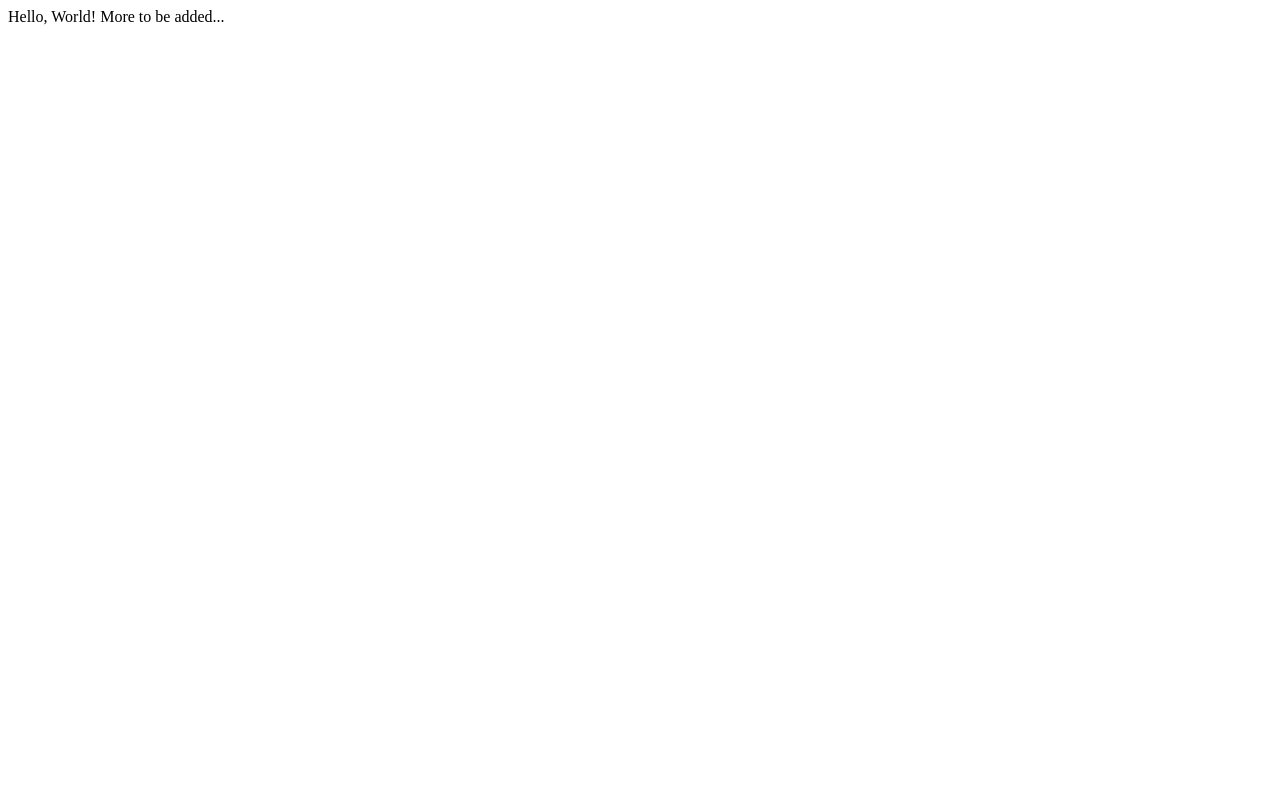
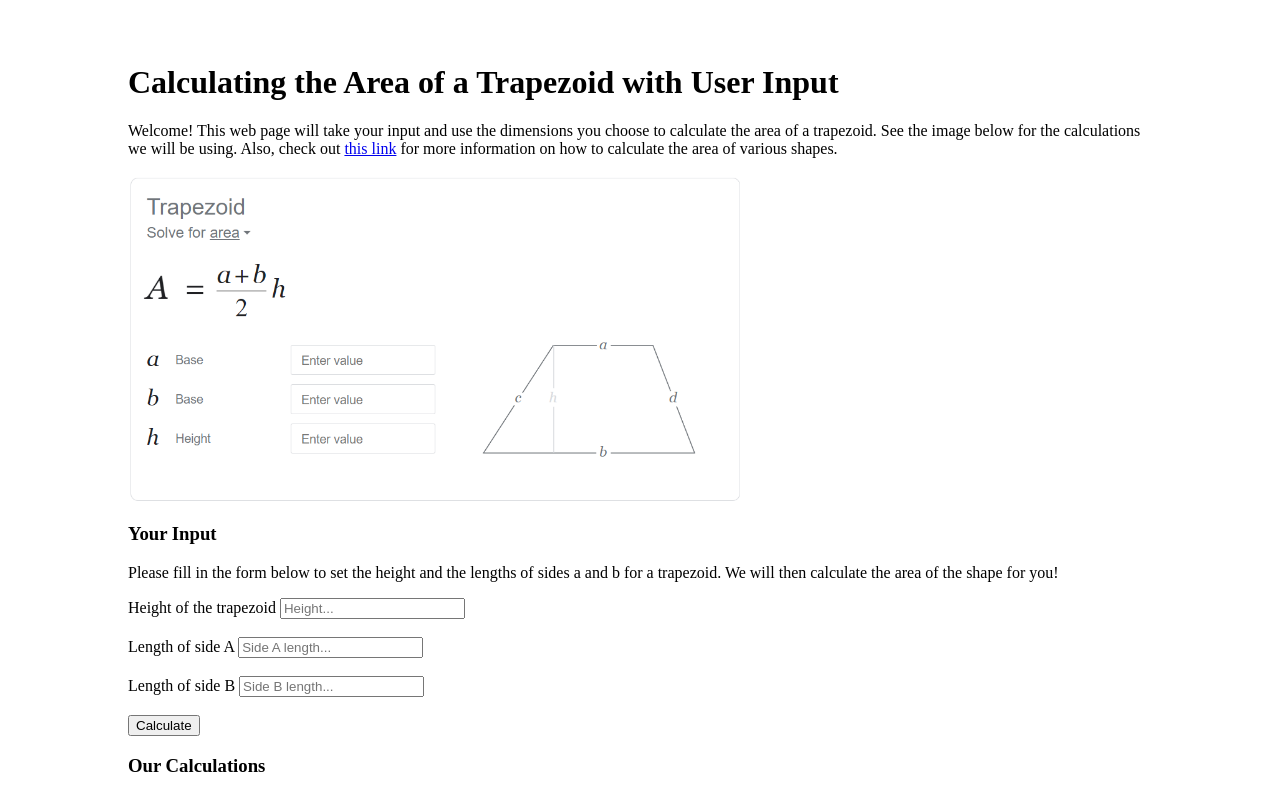
Before and after one commit to ICS2O-Programming-MariaG/Unit3-01-HTML-AreaTrapezoid, a plain HTML site: page index.html in a window 1280 px wide. Drawn offline with Linux system fonts and the light colour scheme.

Commit message:
Added user input and calculations

```diff
--- /dev/null
+++ b/css/style.css
@@ -0,0 +1,8 @@
+img {
+  width: 60%;
+}
+
+body {
+  width: 80%;
+  margin: 5% 10% 5% 10%;
+}
--- a/index.html
+++ b/index.html
@@ -12,10 +12,30 @@
     <link rel="icon" type="image/png" sizes="32x32" href="./favicon/favicon-32x32.png">
     <link rel="icon" type="image/png" sizes="16x16" href="./favicon/favicon-16x16.png">
     <link rel="manifest" href="./favicon/site.webmanifest">
+    <!-- Link to CSS file -->
+    <link rel="stylesheet" href="./css/style.css">
     <!-- Title -->
     <title>Storyboards Webpage - Maria Goemans</title>
   </head>
   <body>
-    <p>Hello, World! More to be added...</p>
+    <!-- Link to JS file -->
+    <script src="./js/script.js"></script>
+    <h1>Calculating the Area of a Trapezoid with User Input</h1>
+    <p>Welcome! This web page will take your input and use the dimensions you choose to calculate the area of a trapezoid. See the image below for the calculations we will be using. Also, check out <a href="https://www.varsitytutors.com/hotmath/hotmath_help/topics/perimeter-area-volume">this link</a> for more information on how to calculate the area of various shapes.</p>
+    <img src="./images/area-trapezoid.png">
+    <h3>Your Input</h3>
+    <p>Please fill in the form below to set the height and the lengths of sides a and b for a trapezoid. We will then calculate the area of the shape for you!</p>
+    <!-- Form for user input -->
+    <form action="javascript:areaSent()">
+      <label for="height">Height of the trapezoid</label>
+      <input type="float" id="height" placeholder="Height..."><br><br>
+      <label for="side-a">Length of side A</label>
+      <input type="float" id="side-a" placeholder="Side A length..."><br><br>
+      <label for="side-b">Length of side B</label>
+      <input type="float" id="side-b" placeholder="Side B length..."><br><br>
+      <input type="submit" value="Calculate">
+    </form>
+    <h3>Our Calculations</h3>
+    <div id="display-results"></div>
   </body>
 </html>
--- /dev/null
+++ b/js/script.js
@@ -0,0 +1,10 @@
+function areaSent() {
+  //declaring variables
+  let height = parseFloat(document.getElementById("height").value);
+  let sideA = parseFloat(document.getElementById("side-a").value);
+  let sideB = parseFloat(document.getElementById("side-b").value);
+  let sumOfSides = sideA + sideB;
+  let area = sumOfSides / 2 * height;
+  //displaying calculations to screen
+  document.getElementById("display-results").innerHTML = "The area of the trapezoid is " + area.toFixed(2) + " cm<sup>2</sup>."
+}
```
Also changed, not shown: images/area-trapezoid.png (added).
